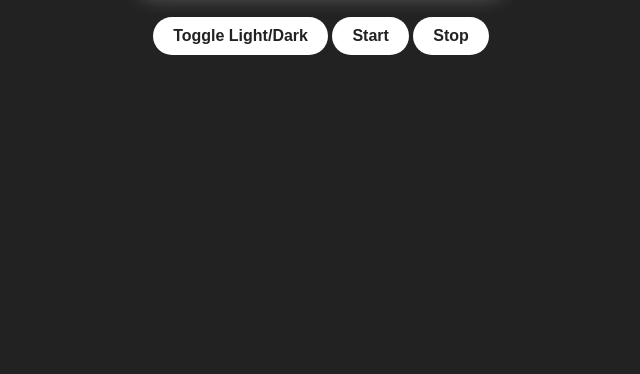
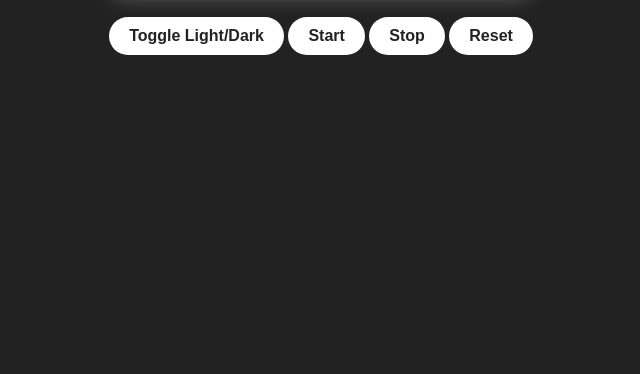
Before and after one commit to HananSarwar/stop-watch, a plain HTML site: page index.html in a window 1280 px wide. Shown: the part 442-816 px from the top of the page, without its empty margins (319-959 px from the left). Drawn offline with Linux system fonts and the light colour scheme.

Commit message:
Update index.html

```diff
--- a/index.html
+++ b/index.html
@@ -13,6 +13,7 @@
             <button class="btn" onclick="toggleMode()">Toggle Light/Dark</button>
             <button class="btn" onclick="startclock()">Start</button>
             <button class="btn" onclick="stopclock()">Stop</button>
+            <button class ="btn" onclick="resetclock()">Reset</button>
         </div>
     </div>
     <script src="script.js"></script>
```
